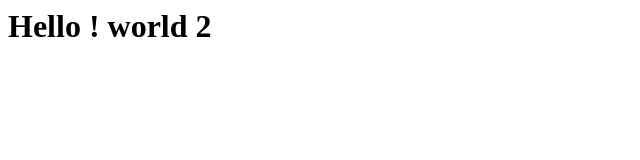
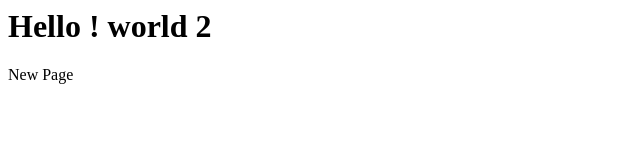
Before and after one commit to EngkarimFouad/Project01, a plain HTML site: page index.html in a window 1280 px wide. Shown: the full height of the page, 0-640 px from the left. Drawn offline with Linux system fonts and the light colour scheme.

Commit message:
Update index.html

```diff
--- a/index.html
+++ b/index.html
@@ -4,5 +4,9 @@ Hello ! world 2
 
 </h1>
 
+<p>
 
+New Page
+
+</p>
 </html>
```
